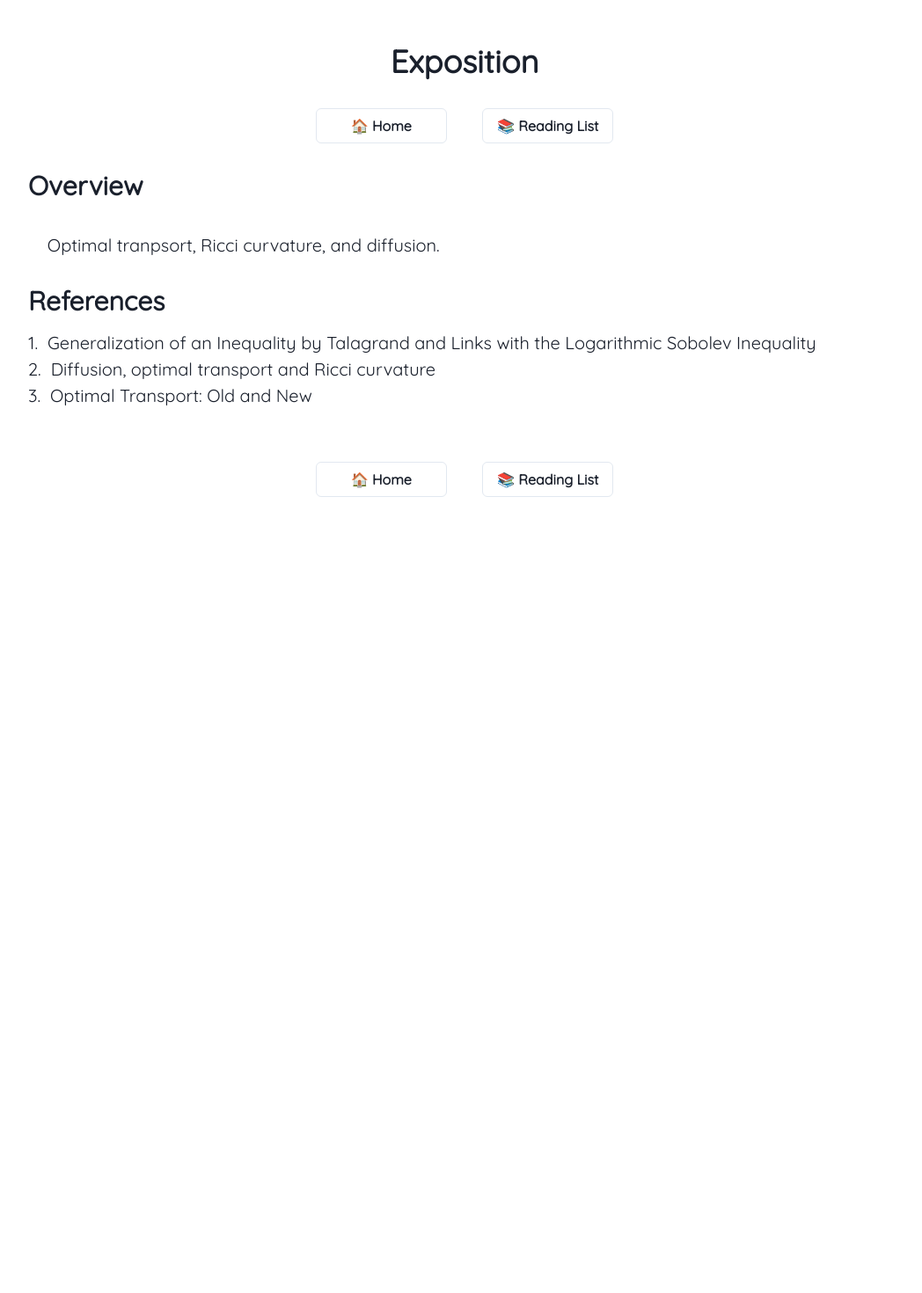
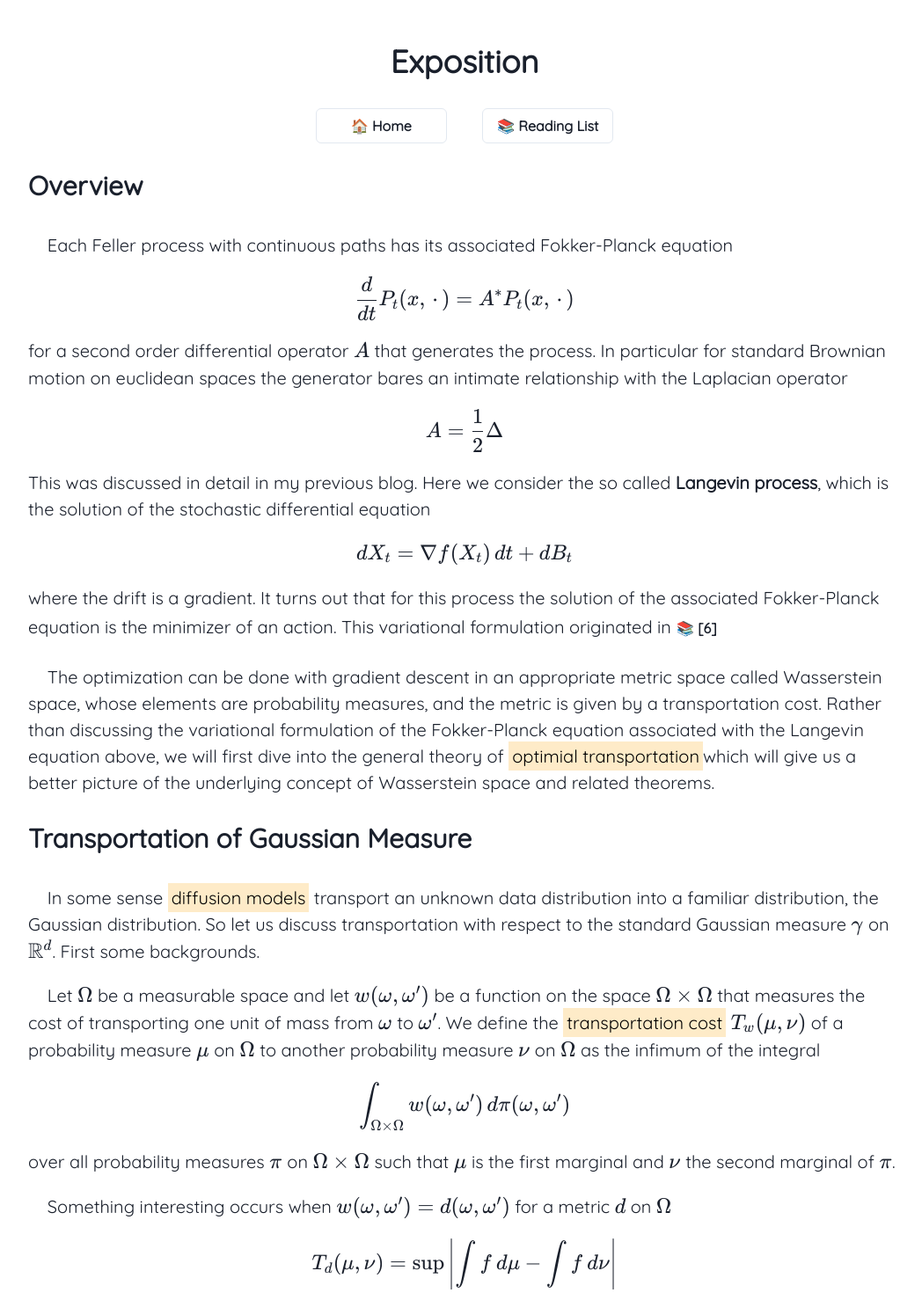
Before and after one commit to zhaoclaire/zhaoclaire.github.io, a Next.js app: page /optimal-transport in a window 1280 px wide. Shown: the top 1470 px of the page at 88% size, without its empty margins (112-1160 px from the left). Before the commit the page ends 800 px from the top, so only its background shows below. Built offline with nearby package versions, Linux system fonts and the light colour scheme.

Commit message:
Add to OT blog

```diff
--- a/app/(writings)/(diffusion-model)/optimal-transport/blog.tsx
+++ b/app/(writings)/(diffusion-model)/optimal-transport/blog.tsx
@@ -1,7 +1,12 @@
 "use client";
+import Math from "@/components/Math";
 import Paragraph from "@/components/Paragraph";
 import { ReferenceItem } from "@/components/Reference";
 import SectionTitle from "@/components/SectionTitle";
+import { Text } from "@chakra-ui/react";
+import InlineReference from "@/components/InlineReference";
+import { references } from "./optimal-transport-references";
+import Highlighter from "@/components/Highlighter";
 
 export default function OptimalTransport({
   readingList,
@@ -13,7 +18,119 @@ export default function OptimalTransport({
   return (
     <>
       <SectionTitle title="Overview" />
-      <Paragraph>Optimal tranpsort, Ricci curvature, and diffusion.</Paragraph>
+      <Paragraph>
+        Each Feller process with continuous paths has its associated
+        Fokker-Planck equation
+        <Math
+          latex="\frac{d}{dt}P_t(x, \, \cdot\, )= A^* P_t(x, \, \cdot\, )"
+          display={true}
+        />
+        for a second order differential operator <Math latex="A" /> that
+        generates the process. In particular for standard Brownian motion on
+        euclidean spaces the generator bares an intimate relationship with the
+        Laplacian operator
+        <Math latex="A=\frac{1}{2}\Delta" display={true} />
+        This was discussed in detail in my previous blog. Here we consider the
+        so called <Text as="b">Langevin process</Text>, which is the solution of
+        the stochastic differential equation
+        <Math latex="dX_t=\nabla f(X_t)\, dt + dB_t" display={true} />
+        where the drift is a gradient. It turns out that for this process the
+        solution of the associated Fokker-Planck equation is the minimizer of an
+        action. This variational formulation originated in
+        <InlineReference
+          reference={references[5]}
+          readingList={readingList}
+          readingListHandler={readingListHandler}
+        ></InlineReference>
+      </Paragraph>
+      <Paragraph>
+        The optimization can be done with gradient descent in an appropriate
+        metric space called Wasserstein space, whose elements are probability
+        measures, and the metric is given by a transportation cost. Rather than
+        discussing the variational formulation of the Fokker-Planck equation
+        associated with the Langevin equation above, we will first dive into the
+        general theory of <Highlighter>optimial transportation</Highlighter>
+        which will give us a better picture of the underlying concept of
+        Wasserstein space and related theorems.
+      </Paragraph>
+      <SectionTitle title="Transportation of Gaussian Measure" />
+      <Paragraph>
+        In some sense <Highlighter>diffusion models</Highlighter> transport an
+        unknown data distribution into a familiar distribution, the Gaussian
+        distribution. So let us discuss transportation with respect to the
+        standard Gaussian measure <Math latex="\gamma" /> on{" "}
+        <Math latex="\mathbb{R}^d" padding={false} />. First some backgrounds.
+      </Paragraph>
+      <Paragraph>
+        Let <Math latex="\Omega" /> be a measurable space and let{" "}
+        <Math latex="w(\omega,\omega')" /> be a function on the space{" "}
+        <Math latex="\Omega \times \Omega" /> that measures the cost of
+        transporting one unit of mass from <Math latex="\omega" /> to{" "}
+        <Math latex="\omega'" padding={false} />. We define the{" "}
+        <Highlighter>transportation cost</Highlighter>
+        <Math latex="T_w(\mu, \nu)" /> of a probability measure{" "}
+        <Math latex="\mu" /> on <Math latex="\Omega" /> to another probability
+        measure <Math latex="\nu" /> on <Math latex="\Omega" display={false} />
+        as the infimum of the integral
+        <Math
+          latex="\int_{\Omega \times \Omega} w(\omega,\omega')\, d\pi(\omega,\omega')"
+          display={true}
+        />
+        over all probability measures <Math latex="\pi" /> on{" "}
+        <Math latex="\Omega \times \Omega" /> such that
+        <Math latex="\mu" /> is the first marginal and <Math latex="\nu" /> the
+        second marginal of <Math latex="\pi" padding={false} />.
+      </Paragraph>
+      <Paragraph>
+        Something interesting occurs when{" "}
+        <Math latex="w(\omega,\omega')=d(\omega,\omega')" /> for a metric{" "}
+        <Math latex="d" />
+        on
+        <Math latex="\Omega" />
+        <Math
+          latex="T_d(\mu, \nu) = \sup \left|\int f\, d\mu - \int f\, d\nu\right|"
+          display={true}
+        />
+        where the supremum is taken over all <Math latex="f" /> on{" "}
+        <Math latex="\Omega" /> such that
+        <Math
+          latex="|f(\omega)-f(\omega')|\leq d(\omega, \omega')"
+          display={true}
+        />{" "}
+        for all <Math latex="\omega,\, \omega'\in\Omega" />.
+      </Paragraph>
+      <Paragraph>
+        Let <Math latex="w(x,y)=\sum_i(x_i-y_i)^2" /> be the square of the usual
+        distance on euclidean space. An interesting inequality due to M.
+        Talagrand states that for any measure <Math latex="\mu" /> on{" "}
+        <Math latex="\mathbb{R}^d" />
+        that is absolutely continuous with <Math latex="\gamma" /> then we have
+        the following upper bound on the transport cost
+        <Math
+          latex="T_w(\mu, \gamma)\leq 2\int \log\frac{d\mu}{d\gamma}d\mu"
+          display={true}
+        />
+        where <Math latex="\frac{d\mu}{d\gamma}" /> is the radon-nikodym
+        derivative and the right hand integral is the relative entropy, or
+        KL-divergence of the measures.
+      </Paragraph>
+      <Paragraph>
+        Let <Math latex="S(x)=x-1+e^{-x}" display={true} />
+        <Math latex="w_\alpha(x,y)=\sum_i S(\alpha|x_i-y_i|)" display={true} />
+        Likewise if <Math latex="\mu" /> and <Math latex="\nu" /> and both are
+        measures on <Math latex="\mathbb{R}^d" /> and the former absolutely
+        continuous with the latter, then
+        <Math
+          latex="T_{w_\alpha}(\mu, \gamma)\leq \frac{\alpha}{1-\alpha}\int \left(\frac{d\mu}{d\nu}\right) \log \left(\frac{d\mu}{d\nu}\right)\, d\nu"
+          display={true}
+        />
+      </Paragraph>
+      <SectionTitle title="Log Sobolev Inequality" />
+      <Paragraph>
+        We discuss the paper of Otto and Villani with respect to M. Talagrand's
+        inequalities, outlining the connection with optimal transportation,
+        Fisher information and PDE.
+      </Paragraph>
     </>
   );
 }
--- a/app/(writings)/(diffusion-model)/optimal-transport/optimal-transport-references.tsx
+++ b/app/(writings)/(diffusion-model)/optimal-transport/optimal-transport-references.tsx
@@ -13,8 +13,23 @@ export const references: ReferenceItem[] = [
   },
   {
     id: 3,
+    title: 'Diffusion, Optimal Transport and Ricci Curvature for Metric Measure Space',
+    url: 'https://ems.press/journals/mag/articles/14654'
+  },
+  {
+    id: 4,
+    title: 'Ricci curvature for metric-measure spaces via optimal transport',
+    url: 'https://annals.math.princeton.edu/wp-content/uploads/annals-v169-n3-p04.pdf'
+  },
+  {
+    id: 5,
     title: "Optimal Transport: Old and New",
     url: "https://link.springer.com/book/10.1007/978-3-540-71050-9",
   },
+  {
+    id: 6,
+    title: 'The Variational Formulation of the Fokker-Planck Equation',
+    url: 'https://epubs.siam.org/doi/10.1137/S0036141096303359'
+  }
 
 ];
```
Also changed, not shown: app/(writings)/(diffusion-model)/fokker-planck/fokker-planck-references.tsx (+12 -0 lines), app/posts.tsx (+5 -5 lines).
